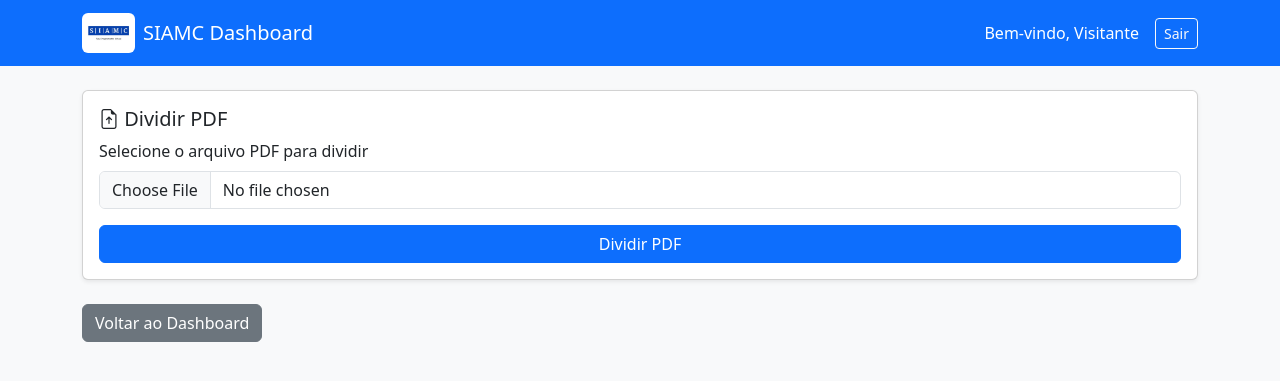
After one commit to Luizwagner13/SIAMC, a Flask app: page /dividir_pdf in a window 1280 px wide. The commit adds this page. Shown: the top 381 px of the page. Run offline with Flask 3, Linux system fonts and the light colour scheme.

Commit message:
Add files via upload

```diff
--- a/app.py
+++ b/app.py
@@ -5,8 +5,14 @@ import subprocess
 import json
 from datetime import datetime
 
+# Importa o blueprint do dividir_pdf
+from dividir_pdf import dividir_pdf_bp
+
 app = Flask(__name__)
 app.secret_key = 'segredo123'
+
+# Registra o blueprint para dividir_pdf
+app.register_blueprint(dividir_pdf_bp)
 
 USERS_FILE = 'users.json'
 
@@ -120,7 +126,6 @@ def criar_planilha():
     username = session['user']
     user_folder = os.path.join('user_data', username)
 
-    # ✅ Aqui está a modificação: subprocess com logs
     resultado = subprocess.run(
         ['python', 'extrair_informacoes.py', user_folder],
         capture_output=True,
@@ -243,23 +248,25 @@ def admin():
                     users[username]['password'] = generate_password_hash(nova_senha)
                 with open(USERS_FILE, 'w') as f:
                     json.dump(users, f, indent=2)
-                flash(f'Usuário {username} atualizado com sucesso.', 'sucesso')
+                flash(f'Usuário {username} atualizado.', 'sucesso')
             else:
                 flash('Usuário não encontrado.', 'erro')
 
         elif acao == 'excluir':
             if username in users:
-                if username == current_user:
-                    flash('Você não pode excluir a si mesmo.', 'erro')
-                else:
-                    del users[username]
-                    with open(USERS_FILE, 'w') as f:
-                        json.dump(users, f, indent=2)
-                    flash(f'Usuário {username} excluído com sucesso.', 'sucesso')
+                users.pop(username)
+                with open(USERS_FILE, 'w') as f:
+                    json.dump(users, f, indent=2)
+                flash(f'Usuário {username} excluído.', 'sucesso')
             else:
                 flash('Usuário não encontrado.', 'erro')
 
     return render_template('admin.html', users=users)
 
-if __name__ == "__main__":
-    app.run(debug=True, host="0.0.0.0", port=5000)
+# Rota inicial para dividir PDF só para teste rápido, você pode criar link na navbar se quiser
+@app.route('/dividir_pdf_link')
+def dividir_pdf_link():
+    return redirect(url_for('dividir_pdf_bp.dividir_pdf_route'))
+
+if __name__ == '__main__':
+    app.run(debug=True)
--- /dev/null
+++ b/dividir_pdf.py
@@ -0,0 +1,68 @@
+import os
+import zipfile
+from PyPDF2 import PdfReader, PdfWriter
+from flask import Blueprint, render_template, request, flash, redirect, url_for, send_file, current_app
+from werkzeug.utils import secure_filename
+from tempfile import TemporaryDirectory
+
+dividir_pdf_bp = Blueprint('dividir_pdf_bp', __name__, template_folder='templates')
+
+ALLOWED_EXTENSIONS = {'pdf'}
+
+def allowed_file(filename):
+    return '.' in filename and filename.rsplit('.', 1)[1].lower() in ALLOWED_EXTENSIONS
+
+@dividir_pdf_bp.route('/dividir_pdf', methods=['GET', 'POST'])
+def dividir_pdf_route():
+    if request.method == 'POST':
+        if 'pdf' not in request.files:
+            flash('Nenhum arquivo enviado.', 'erro')
+            return redirect(request.url)
+
+        file = request.files['pdf']
+
+        if file.filename == '':
+            flash('Nenhum arquivo selecionado.', 'erro')
+            return redirect(request.url)
+
+        if not allowed_file(file.filename):
+            flash('Arquivo inválido. Envie um PDF.', 'erro')
+            return redirect(request.url)
+
+        filename = secure_filename(file.filename)
+
+        with TemporaryDirectory() as tmpdir:
+            pdf_path = os.path.join(tmpdir, filename)
+            file.save(pdf_path)
+
+            try:
+                reader = PdfReader(pdf_path)
+            except Exception as e:
+                flash(f'Erro ao ler PDF: {e}', 'erro')
+                return redirect(request.url)
+
+            total_pages = len(reader.pages)
+            # Define tamanho máximo de páginas por arquivo menor
+            max_pages = 10
+            split_files = []
+
+            for i in range(0, total_pages, max_pages):
+                writer = PdfWriter()
+                for page_num in range(i, min(i + max_pages, total_pages)):
+                    writer.add_page(reader.pages[page_num])
+                split_filename = f"{filename.rsplit('.',1)[0]}_parte_{i//max_pages + 1}.pdf"
+                split_path = os.path.join(tmpdir, split_filename)
+                with open(split_path, 'wb') as f_out:
+                    writer.write(f_out)
+                split_files.append(split_path)
+
+            # Criar zip com os PDFs menores
+            zip_path = os.path.join(tmpdir, f"{filename.rsplit('.',1)[0]}_dividido.zip")
+            with zipfile.ZipFile(zip_path, 'w') as zipf:
+                for file_path in split_files:
+                    zipf.write(file_path, os.path.basename(file_path))
+
+            return send_file(zip_path, as_attachment=True)
+
+    # GET: só renderiza o formulário
+    return render_template('dividir_pdf.html')
--- /dev/null
+++ b/templates/dividir_pdf.html
@@ -0,0 +1,61 @@
+<!DOCTYPE html>
+<html lang="pt-br">
+<head>
+    <meta charset="UTF-8">
+    <title>Dividir PDF | SIAMC</title>
+    <link href="https://cdn.jsdelivr.net/npm/bootstrap@5.3.3/dist/css/bootstrap.min.css" rel="stylesheet">
+    <link href="https://cdn.jsdelivr.net/npm/bootstrap-icons@1.10.5/font/bootstrap-icons.css" rel="stylesheet">
+</head>
+<body class="bg-light">
+
+    <!-- Navbar -->
+    <nav class="navbar navbar-expand-lg navbar-dark bg-primary mb-4">
+        <div class="container">
+            <a class="navbar-brand d-flex align-items-center" href="{{ url_for('dashboard') }}">
+                <img src="{{ url_for('static', filename='siamc_logo.jpg') }}" alt="Logo SIAMC" height="40" class="me-2 rounded">
+                <span>SIAMC Dashboard</span>
+            </a>
+            <div class="d-flex align-items-center">
+                <div class="me-3 text-white text-end">
+                    <div>Bem-vindo, {{ session.get('user', 'Visitante') }}</div>
+                </div>
+                <a href="{{ url_for('logout') }}" class="btn btn-outline-light btn-sm">Sair</a>
+            </div>
+        </div>
+    </nav>
+
+    <div class="container">
+
+        <!-- Flash messages -->
+        {% with messages = get_flashed_messages(with_categories=true) %}
+          {% if messages %}
+            {% for category, message in messages %}
+              <div class="alert alert-{{ 'success' if category == 'sucesso' else 'danger' }} alert-dismissible fade show" role="alert">
+                <i class="bi {{ 'bi-check-circle' if category == 'sucesso' else 'bi-exclamation-triangle' }}"></i>
+                {{ message }}
+                <button type="button" class="btn-close" data-bs-dismiss="alert" aria-label="Fechar"></button>
+              </div>
+            {% endfor %}
+          {% endif %}
+        {% endwith %}
+
+        <div class="card shadow-sm mb-4">
+            <div class="card-body">
+                <h5 class="card-title"><i class="bi bi-file-earmark-arrow-up"></i> Dividir PDF</h5>
+                <form action="{{ url_for('dividir_pdf_bp.dividir_pdf_route') }}" method="POST" enctype="multipart/form-data">
+                    <div class="mb-3">
+                        <label for="pdf_file" class="form-label">Selecione o arquivo PDF para dividir</label>
+                        <input type="file" class="form-control" id="pdf_file" name="pdf_file" accept=".pdf" required>
+                    </div>
+                    <button type="submit" class="btn btn-primary w-100">Dividir PDF</button>
+                </form>
+            </div>
+        </div>
+
+        <a href="{{ url_for('dashboard') }}" class="btn btn-secondary">Voltar ao Dashboard</a>
+
+    </div>
+
+    <script src="https://cdn.jsdelivr.net/npm/bootstrap@5.3.3/dist/js/bootstrap.bundle.min.js"></script>
+</body>
+</html>
```
Also changed, not shown: templates/dashboard.html (+15 -2 lines).
